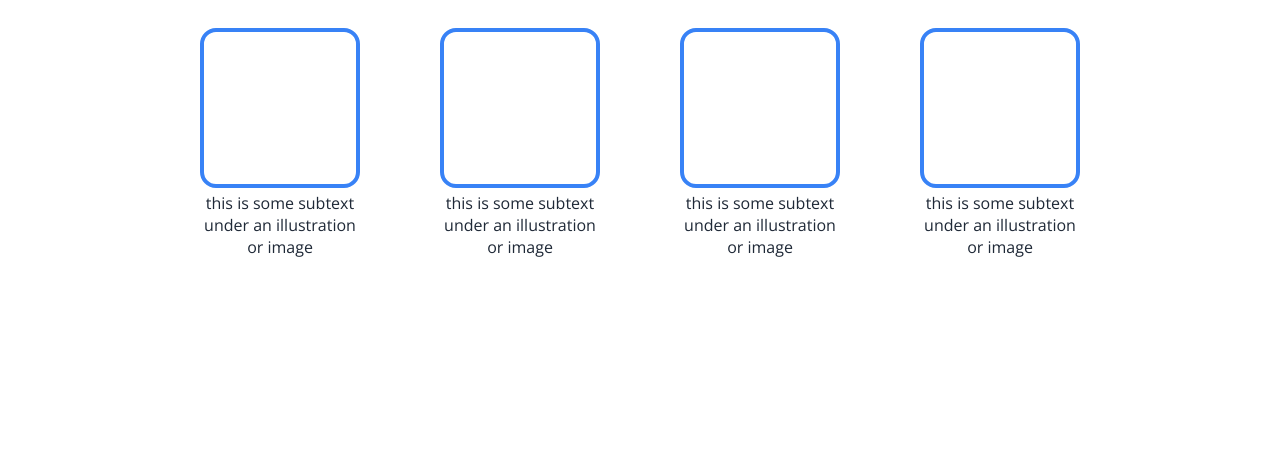
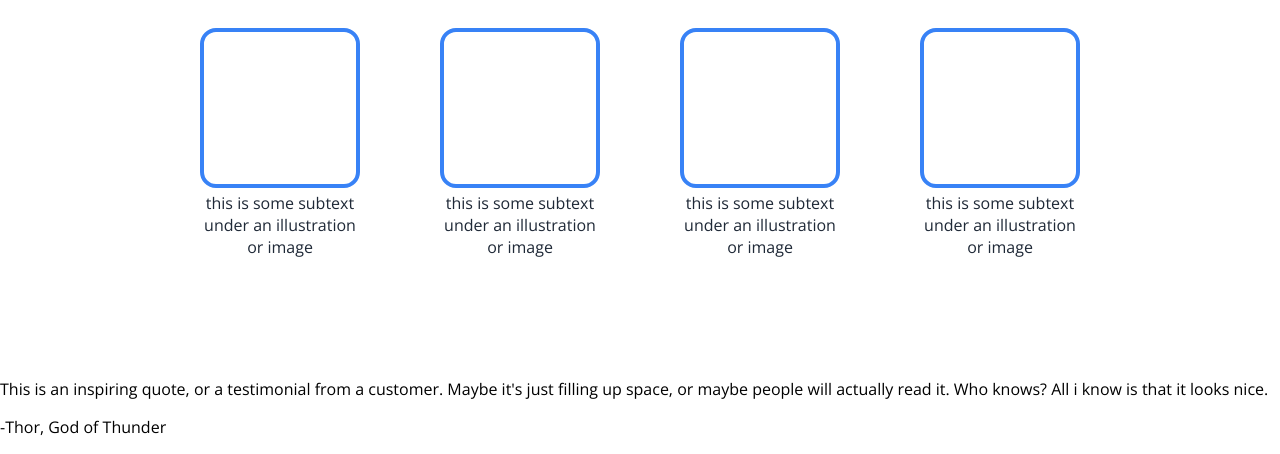
Before and after one commit to Marutovsky/landing-page, a plain HTML site: page index.html in a window 1280 px wide. Shown: the part 647-1101 px from the top of the page. Before the commit the page ends 1009 px from the top, so only its background shows below. Drawn offline with nearby package versions, Linux system fonts and the light colour scheme.

Commit message:
Add quote section in index.html

```diff
--- a/index.html
+++ b/index.html
@@ -15,6 +15,7 @@
       <li><a href="#">header link three</a></li>
     </ul>
   </div>
+
   <div class="hero">
     <div class="hero-left">
       <h1 class="hero-main-text">This website is awesome</h1>
@@ -23,6 +24,7 @@
     </div>
     <div class="hero-img">this is a placeholder for an image</div>
   </div>
+
   <div class="info">
     <h2 class="info-header">Some random information.</h2>
     <div class="info-cards">
@@ -44,5 +46,10 @@
       </div>
     </div>
   </div>
+
+  <div class="quote">
+    <p class="quote-text">This is an inspiring quote, or a testimonial from a customer. Maybe it's just filling up space, or maybe people will actually read it. Who knows? All i know is that it looks nice.</p>
+    <p class="quote-author">-Thor, God of Thunder</p>
+  </div>
 </body>
 </html>
```
